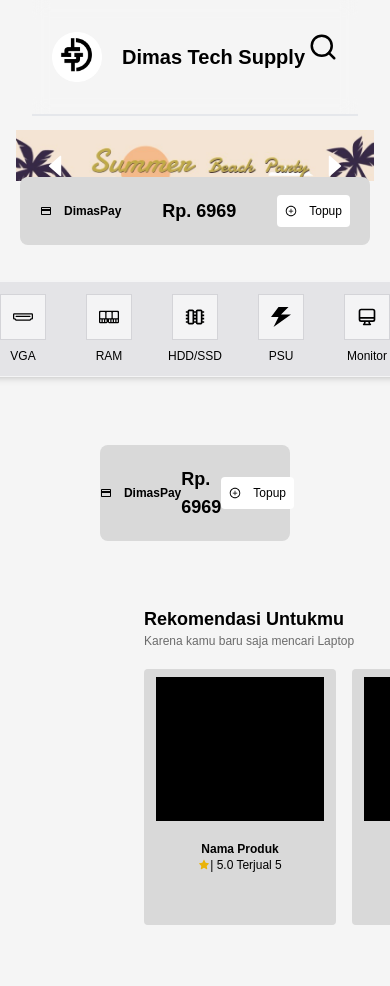
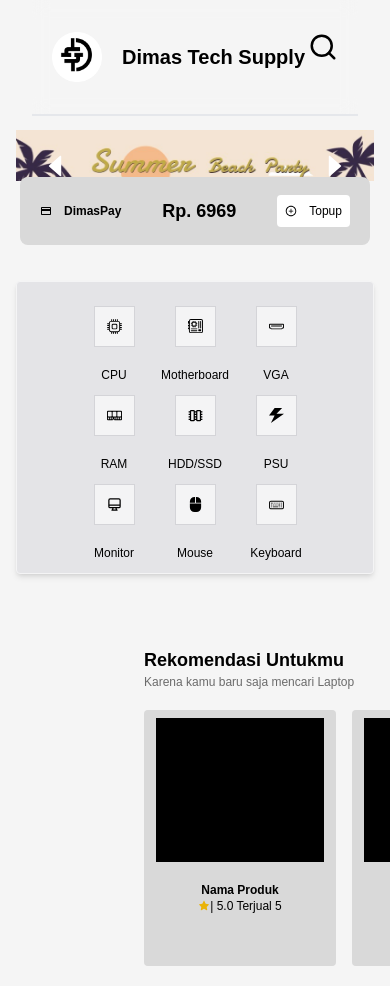
Before and after one commit to zackdesu/dimas-shop, a Next.js app: page / in a window 390 px wide. Shown: the top 986 px of the page. Before the commit the page ends 945 px from the top, so only its background shows below. Built offline with nearby package versions, Linux system fonts and the light colour scheme.

Commit message:
delete dimaspay from menu & responsive menu

```diff
--- a/app/menu.jsx
+++ b/app/menu.jsx
@@ -10,21 +10,19 @@ import { GrMemory } from "react-icons/gr";
 import { ImPower } from "react-icons/im";
 import { FaMouse } from "react-icons/fa";
 import { HiOutlineDesktopComputer } from "react-icons/hi";
-import DimasPay from "./dimaspay";
-
 const Menu = () => {
   const IconMenu = ({ icon: Icon, name }) => (
     <div className="flex flex-col items-center">
-      <div className="p-3 bg-zinc-100 border border-zinc-300 flex flex-col items-center cursor-pointer mx-5">
-        <Icon size={20} />
+      <div className="p-3 bg-zinc-100 border border-zinc-300 flex flex-col items-center cursor-pointer mx-5 my-3">
+        <Icon size={15} />
       </div>
       <p className="mt-2 cursor-pointer">{name}</p>
     </div>
   );
 
   return (
-    <div className="flex items-center flex-wrap justify-center max-menu:flex-row-reverse">
-      <div className="p-3 px-5 mx-32 my-8 bg-zinc-200 rounded shadow-md flex border border-zinc-100 justify-center">
+    <div className="flex items-center flex-wrap justify-center mx-auto">
+      <div className="p-3 px-5 my-8 bg-zinc-200 rounded shadow-md flex border border-zinc-100 justify-center flex-wrap max-[1036px]:w-[472px] max-[478px]:w-[365px]">
         <IconMenu icon={BsCpu} name="CPU" />
         <IconMenu icon={BsMotherboard} name="Motherboard" />
         <IconMenu icon={BsHdmi} name="VGA" />
@@ -35,9 +33,6 @@ const Menu = () => {
         <IconMenu icon={FaMouse} name="Mouse" />
         <IconMenu icon={BsKeyboard} name="Keyboard" />
       </div>
-      <div className="mx-32 mt-10 mb-5 menu:ms-auto">
-        <DimasPay />
-      </div>
     </div>
   );
 };
```
